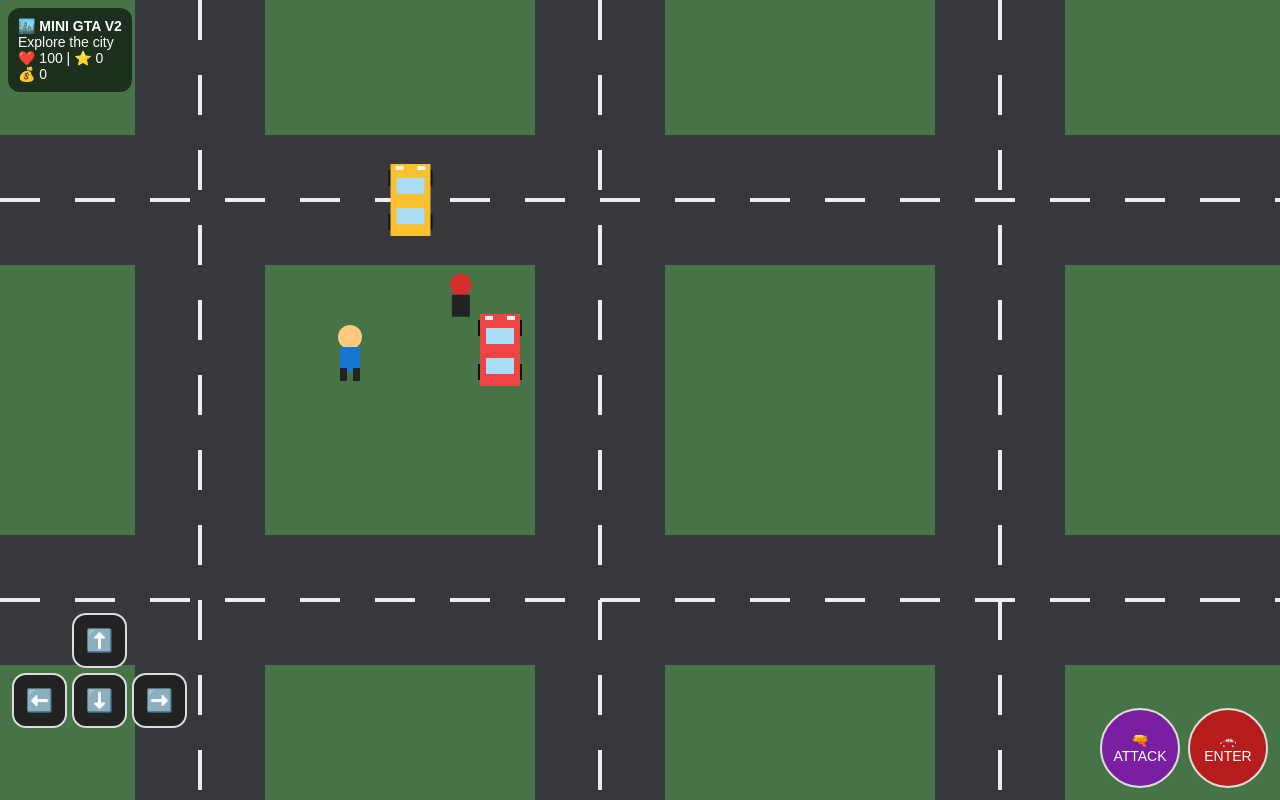
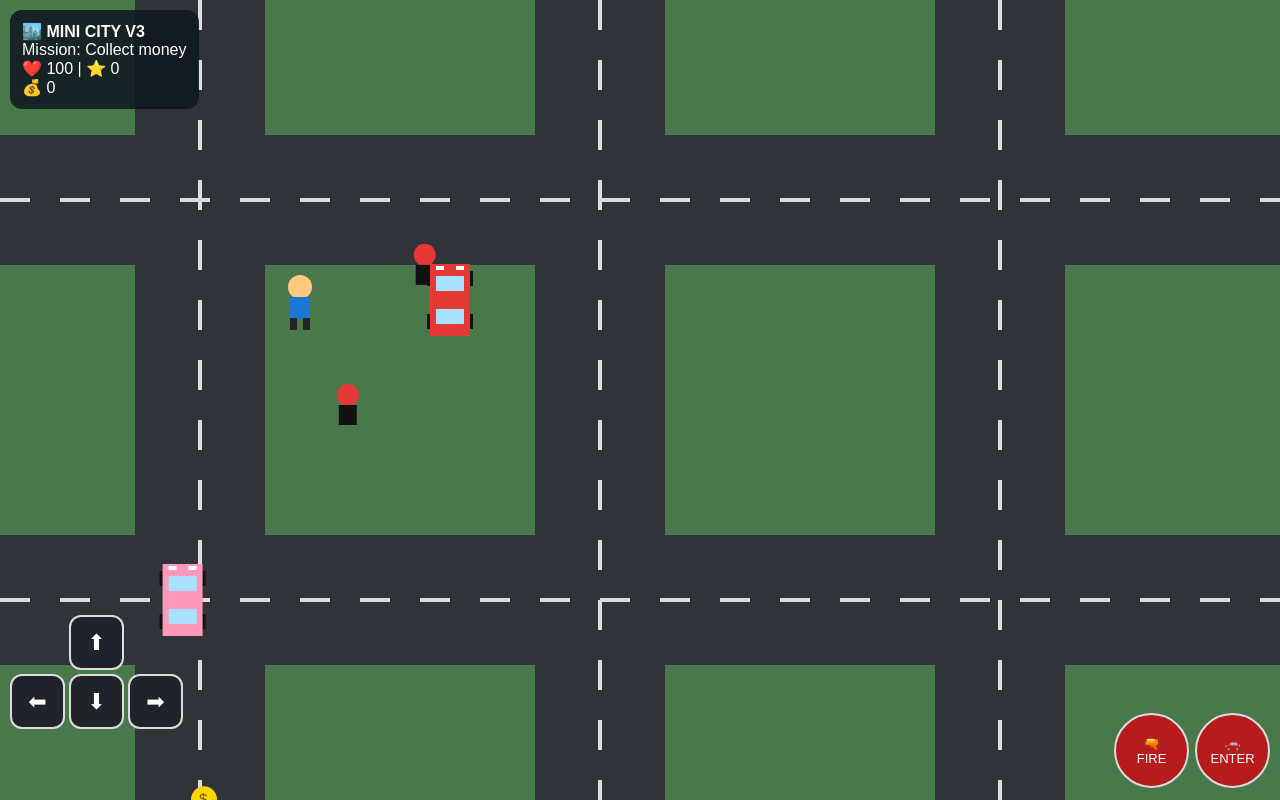
Before and after one commit to pookavreacts-ai/open-world-game, a plain HTML site: page index.html in a window 1280 px wide. Drawn offline with Linux system fonts and the light colour scheme.

Commit message:
Update game title and HUD elements

```diff
--- a/index.html
+++ b/index.html
@@ -4,38 +4,35 @@
 <head>
 <meta charset="UTF-8">
 <meta name="viewport" content="width=device-width,initial-scale=1,maximum-scale=1,user-scalable=no">
-<title>Mini GTA V2</title>
+<title>Mini City V3</title>
 <style>
 *{box-sizing:border-box}
 body{margin:0;background:#111;color:white;font-family:Arial;overflow:hidden;touch-action:none}
 canvas{display:block}
-#hud{position:absolute;top:8px;left:8px;background:#0009;padding:10px;border-radius:12px;font-size:14px}
-#buttons{position:absolute;bottom:12px;left:12px;right:12px;display:flex;justify-content:space-between;align-items:end}
-.pad{display:grid;grid-template-columns:55px 55px 55px;grid-template-rows:55px 55px 55px;gap:5px}
-button{background:#222;color:white;border:2px solid #ddd;border-radius:14px;font-size:22px;touch-action:none}
+#hud{position:absolute;top:10px;left:10px;background:#101820dd;padding:12px;border-radius:12px;z-index:2}
+#controls{position:absolute;bottom:12px;left:10px;right:10px;display:flex;justify-content:space-between;align-items:end}
+.pad{display:grid;grid-template-columns:55px 55px 55px;grid-template-rows:55px 55px 55px;gap:4px}
+button{color:white;background:#20242a;border:2px solid #ddd;border-radius:12px;font-size:22px;touch-action:none}
 .pad button{width:55px;height:55px}
-.action{width:80px;height:80px;border-radius:50%;background:#b71c1c;font-size:14px}
-#attack{background:#7b1fa2}
+.action{width:75px;height:75px;border-radius:50%;font-size:13px;background:#b71c1c}
 </style>
 </head>
 <body>
 <div id="hud">
-<b>🏙️ MINI GTA V2</b><br>
-<span id="status">Explore the city</span><br>
+<b>🏙️ MINI CITY V3</b><br>
+<span id="mission">Mission: Collect money</span><br>
 ❤️ <span id="hp">100</span> | ⭐ <span id="wanted">0</span><br>
 💰 <span id="cash">0</span>
 </div>
-
 <canvas id="c"></canvas>
-
-<div id="buttons">
+<div id="controls">
 <div class="pad">
-<div></div><button data-k="up">⬆️</button><div></div>
-<button data-k="left">⬅️</button><button data-k="down">⬇️</button><button data-k="right">➡️</button>
+<div></div><button data-k="up">⬆</button><div></div>
+<button data-k="left">⬅</button><button data-k="down">⬇</button><button data-k="right">➡</button>
 </div>
-<div style="display:flex;gap:8px">
-<button class="action" id="attack">🔫<br>ATTACK</button>
-<button class="action" id="act">🚗<br>ENTER</button>
+<div style="display:flex;gap:6px">
+<button class="action" id="fire">🔫<br>FIRE</button>
+<button class="action" id="enter">🚗<br>ENTER</button>
 </div>
 </div>
 
@@ -45,184 +42,210 @@ let W,H;
 function resize(){W=c.width=innerWidth;H=c.height=innerHeight}
 resize();addEventListener('resize',resize);
 
-const WORLD=2400, keys={};
-let player={x:350,y:350,hp:100};
-let car={x:500,y:350,speed:0};
-let inCar=false,wanted=0,cash=0;
-let bullets=[],enemies=[],traffic=[];
+const world=2400,keys={};
+let player={x:300,y:300,hp:100};
+let car={x:450,y:300,a:0,speed:0};
+let police={x:900,y:900,a:0};
+let inCar=false,cash=0,wanted=0;
+let bullets=[],enemies=[],traffic=[],coins=[];
 let cam={x:0,y:0};
 
-function rand(a,b){return a+Math.random()*(b-a)}
+function rnd(a,b){return a+Math.random()*(b-a)}
 
-for(let i=0;i<14;i++){
- enemies.push({x:rand(100,WORLD-100),y:rand(100,WORLD-100),hp:3});
-}
-for(let i=0;i<12;i++){
- traffic.push({
- x:rand(0,WORLD),y:200+Math.floor(rand(0,6))*400,
- dir:Math.random()<.5?1:-1,speed:rand(1.5,3),
- vertical:false,color:['#e53935','#2196f3','#fbc02d','#eeeeee'][i%4]
- });
-}
+for(let i=0;i<15;i++)
+ enemies.push({x:rnd(100,2300),y:rnd(100,2300),hp:3});
+
+for(let i=0;i<16;i++)
+ traffic.push({x:rnd(0,2400),y:200+Math.floor(rnd(0,6))*400,
+ d:Math.random()<.5?1:-1,s:rnd(1,3),col:['#e33','#29f','#f9b','#eee','#39a'][i%5]});
+
+for(let i=0;i<12;i++)
+ coins.push({x:rnd(100,2300),y:rnd(100,2300),got:false});
 
 addEventListener('keydown',e=>{
  keys[e.key.toLowerCase()]=true;
- if(e.key===' '){e.preventDefault();shoot()}
- if(e.key.toLowerCase()==='e')interact();
+ if(e.key===' ')shoot();
+ if(e.key.toLowerCase()==='e')enterCar();
 });
 addEventListener('keyup',e=>keys[e.key.toLowerCase()]=false);
 
 document.querySelectorAll('[data-k]').forEach(b=>{
- const k=b.dataset.k;
+ let k=b.dataset.k;
  b.addEventListener('pointerdown',e=>{e.preventDefault();keys[k]=true});
- ['pointerup','pointercancel','pointerleave'].forEach(ev=>
- b.addEventListener(ev,()=>keys[k]=false));
+ ['pointerup','pointerleave','pointercancel'].forEach(ev=>b.addEventListener(ev,()=>keys[k]=false));
 });
 
-document.getElementById('act').addEventListener('pointerdown',e=>{
- e.preventDefault();interact();
+document.getElementById('enter').addEventListener('pointerdown',e=>{
+ e.preventDefault();enterCar();
 });
-document.getElementById('attack').addEventListener('pointerdown',e=>{
+document.getElementById('fire').addEventListener('pointerdown',e=>{
  e.preventDefault();shoot();
 });
 
-function interact(){
+function enterCar(){
  if(!inCar && Math.hypot(player.x-car.x,player.y-car.y)<100){
  inCar=true;
- document.getElementById('status').innerText='Driving! 🚗';
+ document.getElementById('mission').innerText='Drive around the city!';
  }else if(inCar){
- inCar=false;player.x=car.x+45;player.y=car.y;
- document.getElementById('status').innerText='On foot';
+ inCar=false;player.x=car.x+40;player.y=car.y;
  }
 }
 
 function shoot(){
  let p=inCar?car:player;
- let target=null,dist=350;
  for(let e of enemies){
- let d=Math.hypot(e.x-p.x,e.y-p.y);
- if(d<dist){dist=d;target=e}
+ if(Math.hypot(e.x-p.x,e.y-p.y)<250){
+ e.hp--;
+ wanted=Math.min(5,wanted+1);
+ if(e.hp<=0){
+ enemies.splice(enemies.indexOf(e),1);
+ cash+=20;
+ enemies.push({x:rnd(100,2300),y:rnd(100,2300),hp:3});
  }
- if(target){
- target.hp--;
- wanted=Math.min(5,wanted+1);
- if(target.hp<=0){
- enemies.splice(enemies.indexOf(target),1);
- cash+=10;
- enemies.push({x:rand(100,WORLD-100),y:rand(100,WORLD-100),hp:3});
+ return;
  }
  }
 }
 
-function move(){
- let p=inCar?car:player,s=inCar?4:2.6;
- if(keys.up||keys.w)p.y-=s;
- if(keys.down||keys.s)p.y+=s;
- if(keys.left||keys.a)p.x-=s;
- if(keys.right||keys.d)p.x+=s;
- p.x=Math.max(25,Math.min(WORLD-25,p.x));
- p.y=Math.max(25,Math.min(WORLD-25,p.y));
- if(inCar){player.x=car.x;player.y=car.y}
+function movement(){
+ if(inCar){
+ if(keys.up||keys.w)car.speed=Math.min(6,car.speed+.12);
+ else if(keys.down||keys.s)car.speed=Math.max(-3,car.speed-.12);
+ else car.speed*=.97;
+
+ if(keys.left||keys.a)car.a-=.04;
+ if(keys.right||keys.d)car.a+=.04;
+
+ car.x+=Math.sin(car.a)*car.speed;
+ car.y-=Math.cos(car.a)*car.speed;
+ player.x=car.x;player.y=car.y;
+ }else{
+ if(keys.up||keys.w)player.y-=2.7;
+ if(keys.down||keys.s)player.y+=2.7;
+ if(keys.left||keys.a)player.x-=2.7;
+ if(keys.right||keys.d)player.x+=2.7;
+ }
+ let p=inCar?car:player;
+ p.x=Math.max(20,Math.min(world-20,p.x));
+ p.y=Math.max(20,Math.min(world-20,p.y));
 }
 
-function city(){
- ctx.fillStyle='#477447';ctx.fillRect(0,0,WORLD,WORLD);
+function drawCity(){
+ ctx.fillStyle='#49794a';ctx.fillRect(0,0,world,world);
+
  // roads
- ctx.fillStyle='#36383b';
- for(let i=200;i<WORLD;i+=400){
- ctx.fillRect(i-65,0,130,WORLD);
- ctx.fillRect(0,i-65,WORLD,130);
+ ctx.fillStyle='#303338';
+ for(let i=200;i<world;i+=400){
+ ctx.fillRect(i-65,0,130,world);
+ ctx.fillRect(0,i-65,world,130);
  }
  // markings
- ctx.strokeStyle='#eee';ctx.lineWidth=4;ctx.setLineDash([40,35]);
- for(let i=200;i<WORLD;i+=400){
- ctx.beginPath();ctx.moveTo(i,0);ctx.lineTo(i,WORLD);ctx.stroke();
- ctx.beginPath();ctx.moveTo(0,i);ctx.lineTo(WORLD,i);ctx.stroke();
+ ctx.strokeStyle='#ddd';ctx.lineWidth=4;ctx.setLineDash([30,30]);
+ for(let i=200;i<world;i+=400){
+ ctx.beginPath();ctx.moveTo(i,0);ctx.lineTo(i,world);ctx.stroke();
+ ctx.beginPath();ctx.moveTo(0,i);ctx.lineTo(world,i);ctx.stroke();
  }
  ctx.setLineDash([]);
- // Buildings
- for(let x=30;x<WORLD;x+=400){
- for(let y=30;y<WORLD;y+=400){
- if((x%400)<130||(y%400)<130)continue;
- ctx.fillStyle='#666';ctx.fillRect(x,y,210,210);
- ctx.fillStyle='#858585';ctx.fillRect(x+10,y+10,190,190);
- ctx.fillStyle='#31546b';
- for(let a=x+25;a<x+185;a+=45)
- for(let b=y+25;b<y+185;b+=45)
+
+ // buildings and parks
+ for(let x=30;x<world;x+=400){
+ for(let y=30;y<world;y+=400){
+ if(x%400<130||y%400<130)continue;
+ ctx.fillStyle='#74787d';ctx.fillRect(x,y,210,210);
+ ctx.fillStyle='#999';ctx.fillRect(x+8,y+8,194,194);
+ ctx.fillStyle='#416477';
+ for(let a=x+20;a<x+190;a+=42)
+ for(let b=y+20;b<y+190;b+=42)
  ctx.fillRect(a,b,25,25);
- // roof detail
- ctx.fillStyle='#555';ctx.fillRect(x+80,y+80,50,50);
  }
  }
 }
 
-function drawCar(x,y,color){
+function carDraw(x,y,color,a=0){
+ ctx.save();ctx.translate(x,y);ctx.rotate(a);
  ctx.fillStyle='#111';
- ctx.fillRect(x-22,y-30,8,16);ctx.fillRect(x+14,y-30,8,16);
- ctx.fillRect(x-22,y+14,8,16);ctx.fillRect(x+14,y+14,8,16);
- ctx.fillStyle=color;ctx.fillRect(x-20,y-36,40,72);
- ctx.fillStyle='#a9dcf5';ctx.fillRect(x-14,y-22,28,16);
- ctx.fillRect(x-14,y+8,28,16);
- ctx.fillStyle='#eee';ctx.fillRect(x-15,y-34,8,4);ctx.fillRect(x+7,y-34,8,4);
+ ctx.fillRect(-23,-29,8,15);ctx.fillRect(15,-29,8,15);
+ ctx.fillRect(-23,14,8,15);ctx.fillRect(15,14,8,15);
+ ctx.fillStyle=color;ctx.fillRect(-20,-36,40,72);
+ ctx.fillStyle='#a8e0ff';ctx.fillRect(-14,-24,28,15);
+ ctx.fillRect(-14,9,28,15);
+ ctx.fillStyle='#fff';ctx.fillRect(-14,-34,8,4);ctx.fillRect(6,-34,8,4);
+ ctx.restore();
 }
 
-function drawPlayer(x,y){
+function playerDraw(x,y){
  ctx.fillStyle='#ffca80';
  ctx.beginPath();ctx.arc(x,y-13,12,0,Math.PI*2);ctx.fill();
- ctx.fillStyle='#1976d2';ctx.fillRect(x-10,y-3,20,25);
- ctx.fillStyle='#222';ctx.fillRect(x-10,y+18,7,13);ctx.fillRect(x+3,y+18,7,13);
+ ctx.fillStyle='#1976d2';ctx.fillRect(x-10,y-3,20,22);
+ ctx.fillStyle='#222';ctx.fillRect(x-10,y+18,7,12);ctx.fillRect(x+3,y+18,7,12);
 }
 
 function loop(){
- move();
- cam.x=Math.max(0,Math.min(WORLD-W,(inCar?car.x:player.x)-W/2));
- cam.y=Math.max(0,Math.min(WORLD-H,(inCar?car.y:player.y)-H/2));
+ movement();
+ let p=inCar?car:player;
 
- ctx.clearRect(0,0,W,H);ctx.save();ctx.translate(-cam.x,-cam.y);
- city();
+ cam.x=Math.max(0,Math.min(world-W,p.x-W/2));
+ cam.y=Math.max(0,Math.min(world-H,p.y-H/2));
 
- // Traffic
+ ctx.clearRect(0,0,W,H);
+ ctx.save();ctx.translate(-cam.x,-cam.y);
+ drawCity();
+
+ // traffic
  for(let t of traffic){
- t.x+=t.speed*t.dir;
- if(t.x>WORLD)t.x=0;if(t.x<0)t.x=WORLD;
- drawCar(t.x,t.y,t.color);
+ t.x+=t.s*t.d;
+ if(t.x>world)t.x=0;if(t.x<0)t.x=world;
+ carDraw(t.x,t.y,t.col);
  }
 
- // Enemies chasing player
- let p=inCar?car:player;
- for(let e of enemies){
- let dx=p.x-e.x,dy=p.y-e.y,d=Math.hypot(dx,dy);
- if(d<400 && d>1){
- e.x+=dx/d*0.8;e.y+=dy/d*0.8;
- }
- ctx.fillStyle='#d32f2f';
- ctx.beginPath();ctx.arc(e.x,e.y-10,11,0,Math.PI*2);ctx.fill();
- ctx.fillStyle='#222';ctx.fillRect(e.x-9,e.y,18,22);
- if(d<30 && !inCar){
- player.hp=Math.max(0,player.hp-0.04);
- if(player.hp<=0){player.hp=100;player.x=350;player.y=350;wanted=0}
+ // coins
+ for(let m of coins){
+ if(!m.got){
+ ctx.fillStyle='#ffd700';
+ ctx.beginPath();ctx.arc(m.x,m.y,13,0,Math.PI*2);ctx.fill();
+ ctx.fillStyle='#7a5000';ctx.font='15px Arial';ctx.fillText('$',m.x-5,m.y+5);
+ if(Math.hypot(p.x-m.x,p.y-m.y)<30){
+ m.got=true;cash+=50;
+ document.getElementById('mission').innerText='💰 +50 collected!';
  }
  }
+ }
+ if(coins.every(m=>m.got)){
+ coins.forEach(m=>{m.x=rnd(100,2300);m.y=rnd(100,2300);m.got=false});
+ }
 
- // Player and car
- drawCar(car.x,car.y,'#ef4444');
- if(!inCar)drawPlayer(player.x,player.y);
+ // enemies
+ for(let e of enemies){
+ let d=Math.hypot(p.x-e.x,p.y-e.y);
+ if(d<400 && d>1){e.x+=(p.x-e.x)/d*.65;e.y+=(p.y-e.y)/d*.65}
+ ctx.fillStyle='#e53935';ctx.beginPath();ctx.arc(e.x,e.y-10,11,0,Math.PI*2);ctx.fill();
+ ctx.fillStyle='#111';ctx.fillRect(e.x-9,e.y,18,20);
+ if(d<30&&!inCar)player.hp-=.03;
+ }
 
- // Bullets
- bullets.forEach(b=>{
- b.x+=b.dx;b.y+=b.dy;
- ctx.fillStyle='#ffeb3b';ctx.beginPath();ctx.arc(b.x,b.y,5,0,Math.PI*2);ctx.fill();
- });
- bullets=bullets.filter(b=>b.life-- >0);
+ // police
+ if(wanted>0){
+ let d=Math.hypot(p.x-police.x,p.y-police.y);
+ if(d>1){police.x+=(p.x-police.x)/d*1.5;police.y+=(p.y-police.y)/d*1.5}
+ carDraw(police.x,police.y,'#2875ee',police.a);
+ if(d<45&&!inCar)player.hp-=.1;
+ }
+
+ // player's car
+ carDraw(car.x,car.y,'#e53935',car.a);
+ if(!inCar)playerDraw(player.x,player.y);
 
  ctx.restore();
 
+ if(player.hp<=0){
+ player.hp=100;player.x=300;player.y=300;
+ inCar=false;wanted=0;
+ }
  document.getElementById('hp').innerText=Math.floor(player.hp);
  document.getElementById('wanted').innerText=wanted;
  document.getElementById('cash').innerText=cash;
  requestAnimationFrame(loop);
 }
-
 loop();
 </script>
 </body>
```
